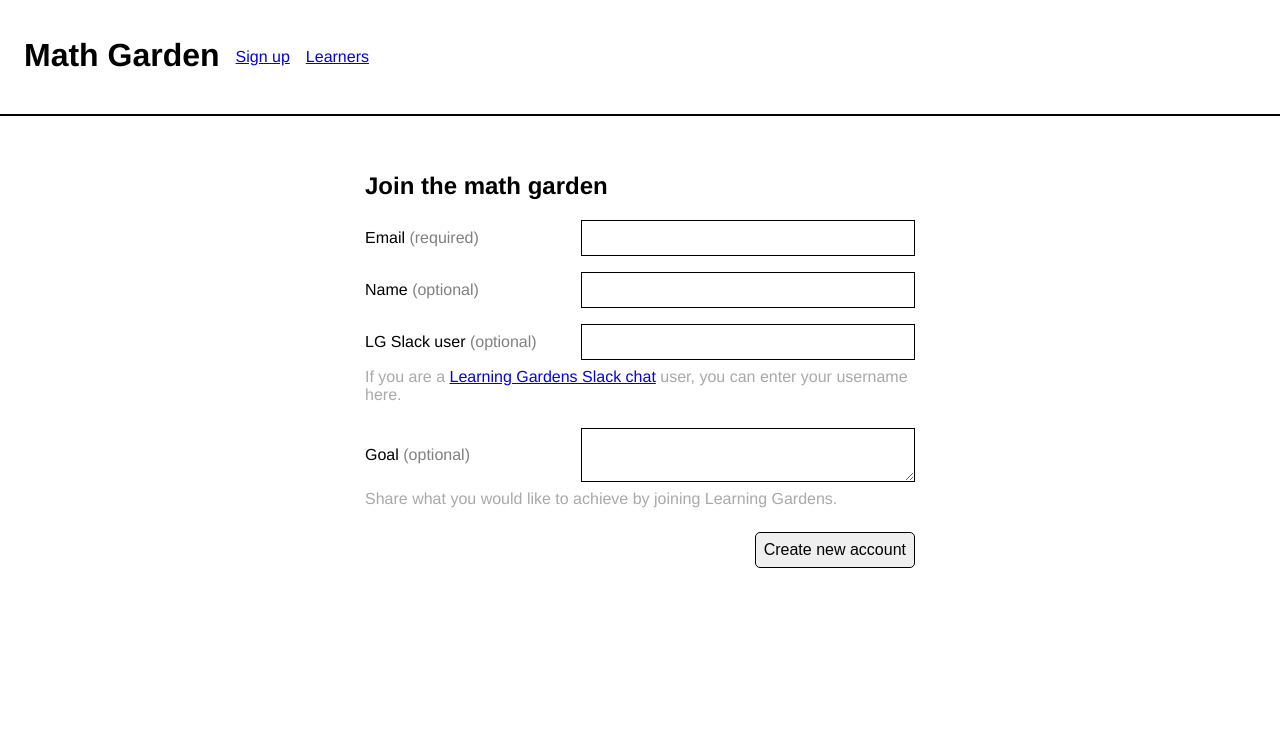
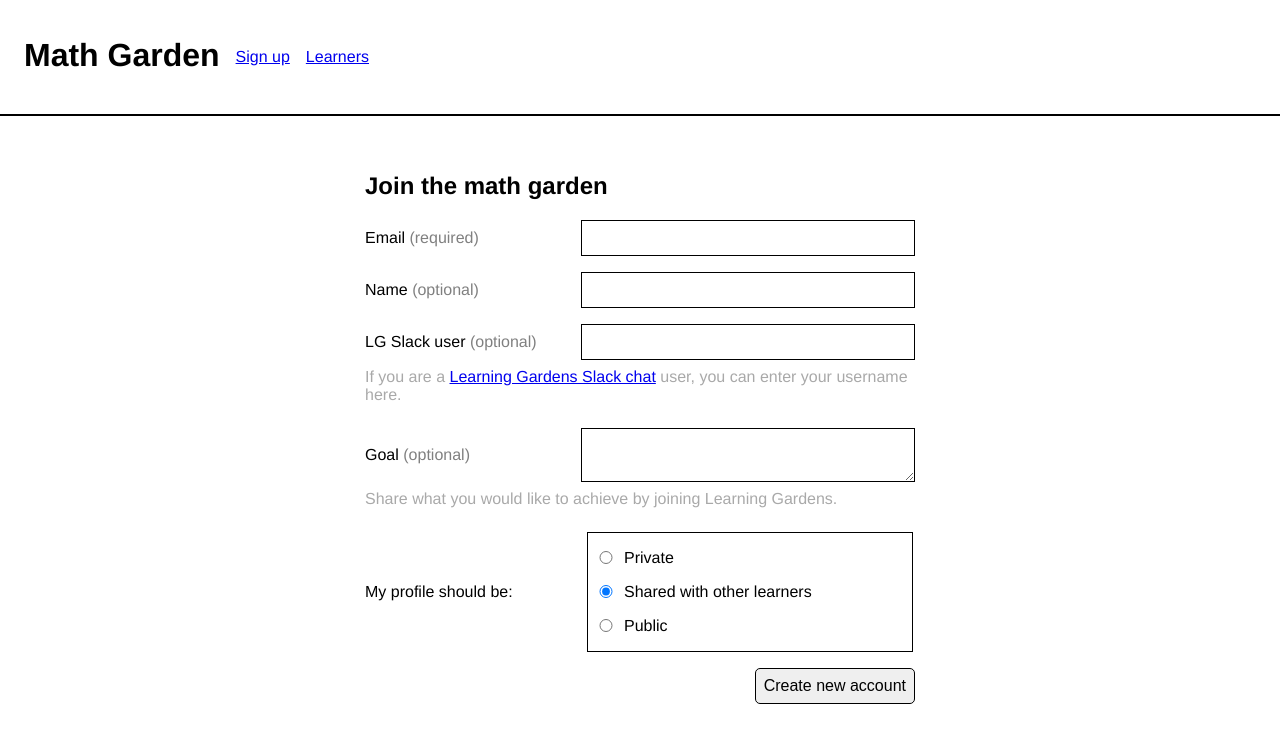
Before and after one commit to emhoracek/mathgarden, a Vue app: page / in a window 1280 px wide. Shown: the top 742 px of the page. Built offline with nearby package versions, Linux system fonts and the light colour scheme.

Commit message:
Add privacy options
Also a lot of refactoring.

```diff
--- a/src/App.vue
+++ b/src/App.vue
@@ -8,7 +8,7 @@
           <li><router-link :to="{ name: 'SignUp' }">Sign up</router-link></li>
           <li><router-link :to="{ name: 'Learners' }">Learners</router-link></li>
           <li v-if="loggedIn">
-            <router-link :to="{ name: 'Learner', params: { id: learnerId } }">
+            <router-link :to="{ name: 'LearnerEdit' }">
               My profile
             </router-link>
           </li>
@@ -56,6 +56,10 @@ main { display: flex;
        flex-direction: column;
        margin-top: 36px }
 
+div.wrapper { width: 90%;
+              max-width: 550px;
+              margin: 0 auto }
+
 .fade-enter-active, .fade-leave-active {
     transition: opacity .5s
 }
--- a/src/components/Learner.vue
+++ b/src/components/Learner.vue
@@ -30,6 +30,7 @@ export default {
         'id': 0,
         'email': '',
         'slack_name': '',
+        'privacy': '',
         'goal': '' },
       'loaded': false
     }
@@ -47,10 +48,6 @@ export default {
 </script>
 
 <style>
-div.wrapper { width: 90%;
-              max-width: 550px;
-              margin: 0 auto }
-
 dl { display: flex;
      flex-direction: column }
 
--- /dev/null
+++ b/src/components/LearnerEdit.vue
@@ -0,0 +1,155 @@
+<template>
+  <div class="wrapper">
+    <h2>Edit your profile</h2>
+
+    <transition name="fade">
+      <form v-if="loaded"
+            @submit="submit">
+        <ul>
+          <li>
+            <label for="email">Email</label>
+            <input class="readonly" name="emai" readonly v-model="learner.email" />
+            <p class="error full-width" v-if="errors.email">
+              {{ errors.email }}
+            </p>
+          </li>
+          <li>
+            <label>Name <span class="required">(optional)</span></label>
+            <input v-model="learner.name" />
+          </li>
+          <li>
+            <label>LG Slack user <span class="required">(optional)</span></label>
+            <input v-model="learner.slack_name" />
+            <p class="full-width">If you are a <a href="https://lg-slack-automate.herokuapp.com/">Learning Gardens Slack chat</a> user, you can enter your username here.</p>
+          </li>
+          <li>
+            <label>Goal <span class="required">(optional)</span></label>
+            <textarea v-model="learner.goal" />
+            <p class="full-width">Share what you would like to achieve by joining Learning Gardens.</p>
+          </li>
+          <li>
+            <label for="privacy" class="full-width">My profile should be:</label>
+            <LearnerPrivacyOptions @updatePrivacy="updatePrivacy"
+                                   :currentPrivacy="learner.privacy" />
+          </li>
+        </ul>
+
+        <p class="error errors" v-if="errors.general">
+          {{ errors.general }}
+        </p>
+
+        <p class="button">
+          <button>Update</button>
+        </p>
+      </form>
+    </transition>
+  </div>
+</template>
+
+<script>
+import Cookie from 'js-cookie'
+import base64 from 'base-64'
+import bus from '../bus'
+import LearnerPrivacyOptions from './LearnerPrivacyOptions'
+
+export default {
+  data () {
+    return {
+      'learner': {
+        'name': '',
+        'id': 0,
+        'email': '',
+        'slack_name': '',
+        'privacy': '',
+        'goal': '' },
+      'loaded': false,
+      'errors': {
+        'email': '',
+        'general': ''
+      },
+      'authed_token': Cookie.get('mathgarden_token'),
+      'authed_id': Cookie.get('mathgarden_id') }
+  },
+  components: { 'LearnerPrivacyOptions': LearnerPrivacyOptions },
+  computed: {
+    authed () {
+      return (this.authed_id === String(this.learner.id))
+    }
+  },
+  methods: {
+    submit (e) {
+      e.preventDefault()
+      this.loaded = false
+      let token = this.authed_token
+      fetch(`http://localhost:6060/api/learners/me`, {
+        method: 'POST',
+        headers: {
+          'Content-Type': 'application/json',
+          'Authorization': 'Basic ' +
+            base64.encode(token + ':' + 'tokenpass')
+        },
+        body: JSON.stringify(this.learner)
+      }).then((resp) => {
+        return resp.json()
+      }).then(this.updateLearner)
+        .then(() => { this.loaded = true })
+    },
+    updatePrivacy (privacy) {
+      this.learner.privacy = privacy
+    },
+    updateLearner (json) {
+      if (json.id) {
+        this.learner = json
+        Cookie.set('mathgarden_token', json.token, { expires: 7 })
+        bus.$emit('updateLogin', json.token, json.id)
+      } else {
+        this.errors.general = json.error
+      }
+    }
+  },
+  mounted () {
+    let token = this.authed_token
+    fetch(`http://localhost:6060/api/learners/me`, {
+      headers: {
+        'Content-Type': 'application/json',
+        'Authorization': 'Basic ' +
+          base64.encode(token + ':' + 'tokenpass')
+      }})
+      .then((resp) => resp.json())
+      .then(this.updateLearner)
+      .then((r) => { this.loaded = true })
+  }
+}
+</script>
+
+<style>
+ul { padding-left: 0 }
+
+li { display: flex;
+     flex-wrap: wrap;
+     align-items: center;
+     margin: 16px 0 16px 0; }
+
+li p { margin: 8px 0 8px 0;
+       color: darkgrey }
+
+label { flex: 1 0 120px;
+        max-width: 220px;
+        display: inline-block }
+
+input { flex: 1 0 220px; }
+input.readonly { border: 1px solid white }
+
+textarea { flex: 1 0 220px;
+           border: 1px solid black;
+           font-size: 16px;
+           padding: 8px;
+           font-family: 'Helvetica' }
+
+p.button { display: flex;
+           flex-direction: column }
+
+button.left { align-self: start }
+
+button { align-self: end }
+</style>
--- a/src/components/LearnerItem.vue
+++ b/src/components/LearnerItem.vue
@@ -36,3 +36,8 @@
     }
   }
 </script>
+
+<style>
+span.slack_name { margin-left: 8px }
+span.goal { margin-left: 8px }
+</style>
--- /dev/null
+++ b/src/components/LearnerPrivacyOptions.vue
@@ -0,0 +1,55 @@
+<template>
+  <fieldset name="privacy">
+    <ul class="inner">
+      <li>
+        <input id="private"
+               value="private"
+               type="radio"
+               v-model="privacy" />
+        <label for="private">Private</label>
+      </li>
+      <li>
+        <input id="shared"
+               value="shared"
+               type="radio"
+               v-model="privacy" />
+        <label for="shared">Shared with other learners</label>
+      </li>
+      <li>
+        <input id="public"
+               value="public"
+               type="radio"
+               v-model="privacy" />
+        <label for="public">Public</label>
+      </li>
+    </ul>
+  </fieldset>
+</template>
+
+<script>
+  export default {
+    data () {
+      return { 'privacy': '' }
+    },
+    props: ['currentPrivacy'],
+    mounted () {
+      this.privacy = this.currentPrivacy
+    },
+    methods: {
+      updatePrivacy () {
+        this.$emit('updatePrivacy', this.privacy)
+      }
+    }
+  }
+</script>
+
+<style>
+input[type="radio"] { width: 20px;
+                      margin: 0 8px;
+                      flex: unset }
+
+fieldset { flex: 1 0 220px;
+           border: 1px solid black;
+           font-size: 16px;
+           padding: 0px }
+</style>
--- a/src/components/Learners.vue
+++ b/src/components/Learners.vue
@@ -42,9 +42,3 @@
     }
   }
 </script>
-
-<style>
-div.wrapper { width: 90%;
-              max-width: 550px;
-              margin: 0 auto }
-</style>
--- a/src/components/SignUp.vue
+++ b/src/components/SignUp.vue
@@ -24,6 +24,11 @@
           <textarea v-model="learner.goal" />
           <p class="full-width">Share what you would like to achieve by joining Learning Gardens.</p>
         </li>
+        <li>
+          <label for="privacy" class="full-width">My profile should be:</label>
+          <LearnerPrivacyOptions @updatePrivacy="updatePrivacy"
+                                 :currentPrivacy="learner.privacy" />
+        </li>
       </ul>
 
       <p class="error errors" v-if="errors.general">
@@ -40,6 +45,7 @@
 <script>
   import Cookie from 'js-cookie'
   import bus from '../bus'
+  import LearnerPrivacyOptions from './LearnerPrivacyOptions'
 
   export default {
     data () {
@@ -48,7 +54,8 @@
           email: '',
           slack_name: '',
           name: '',
-          goal: ''
+          goal: '',
+          privacy: 'shared'
         },
         errors: {
           email: '',
@@ -56,6 +63,7 @@
         }
       }
     },
+    components: { 'LearnerPrivacyOptions': LearnerPrivacyOptions },
     computed: {
       emailErrors () {
         const email = this.learner.email
@@ -78,6 +86,9 @@
             resolve('Submit it!')
           }
         })
+      },
+      updatePrivacy (privacy) {
+        this.learner.privacy = privacy
       },
       submit (e) {
         e.preventDefault()
@@ -115,12 +126,6 @@
 </script>
 
 <style>
-div.wrapper { width: 90%;
-              max-width: 550px;
-              margin: 0 auto }
-
-form { margin: auto }
-
 ul { padding-left: 0 }
 
 li { display: flex;
--- a/src/router/index.js
+++ b/src/router/index.js
@@ -3,6 +3,7 @@ import Router from 'vue-router'
 import SignUp from '@/components/SignUp'
 import Learners from '@/components/Learners'
 import Learner from '@/components/Learner'
+import LearnerEdit from '@/components/LearnerEdit'
 
 Vue.use(Router)
 
@@ -29,6 +30,11 @@ export default new Router({
       component: Learners
     },
     {
+      path: '/learners/me',
+      name: 'LearnerEdit',
+      component: LearnerEdit
+    },
+    {
       path: '/learners/:id',
       name: 'Learner',
       component: Learner
```
Also changed, not shown: 1 other file (tests, documents, lock files or other folders).
